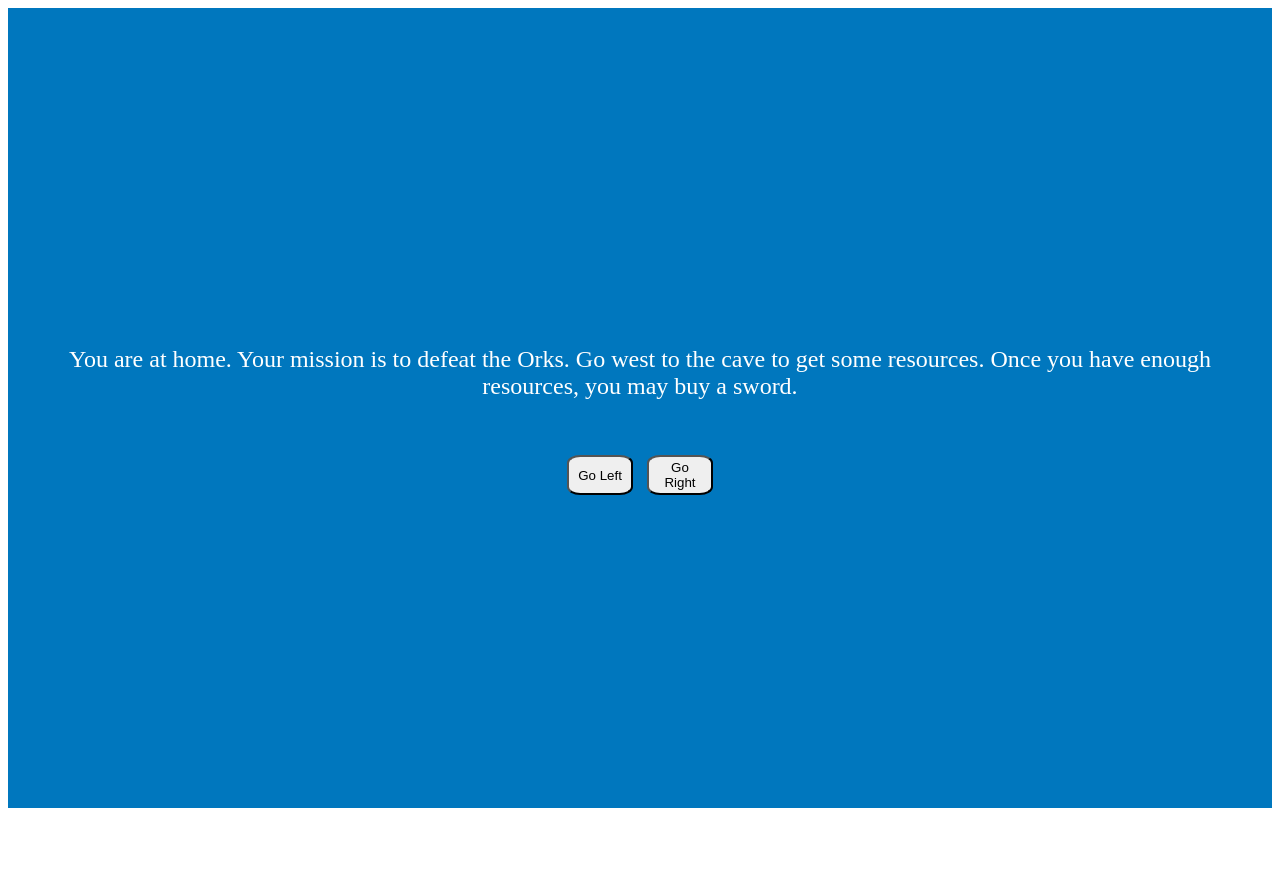
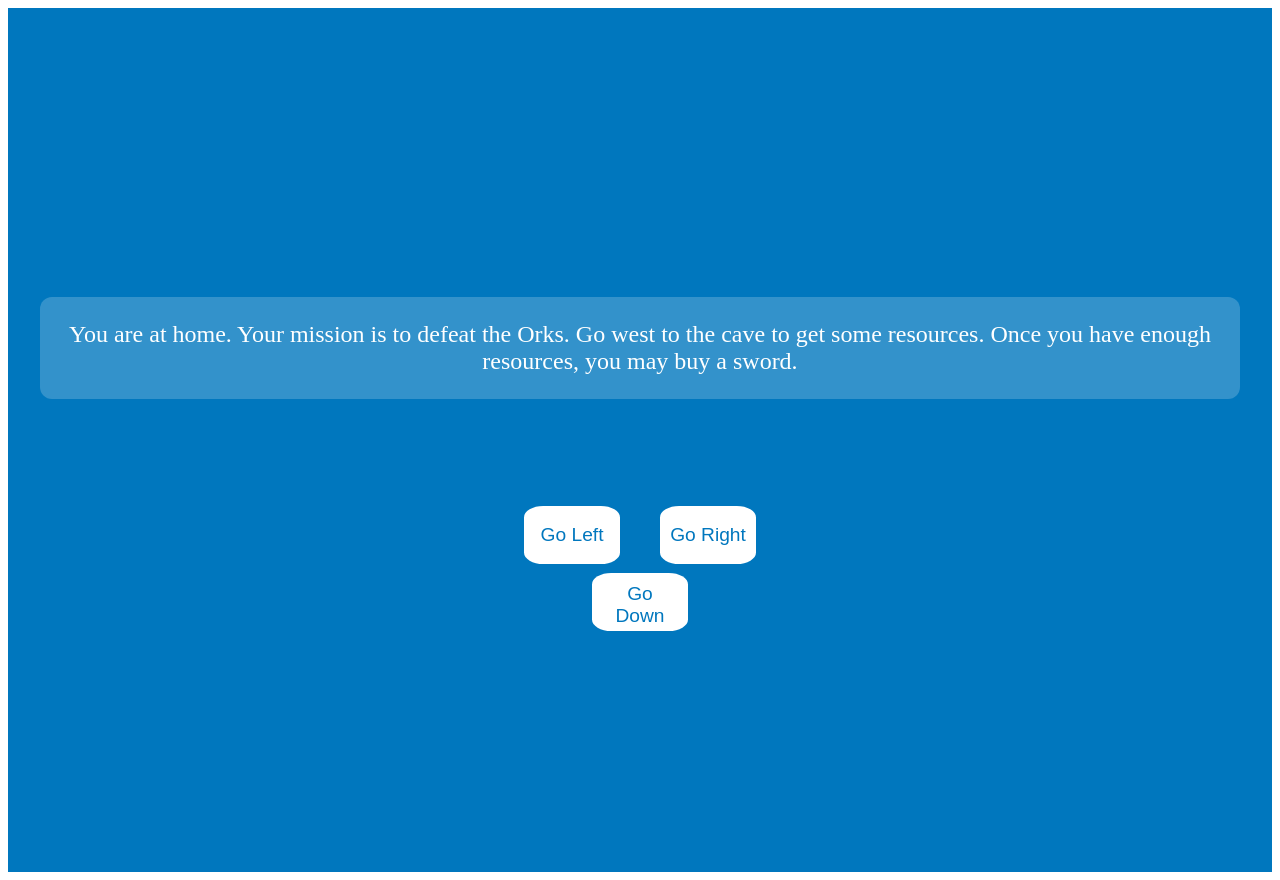
Before and after one commit to jakub-te/dungeon, a plain HTML site: page index.html in a window 1280 px wide. Before the commit the page ends 816 px from the top, so only its background shows below. Drawn offline with Linux system fonts and the light colour scheme.

Commit message:
prvni commit

```diff
--- a/index.html
+++ b/index.html
@@ -4,7 +4,7 @@
 <head>
   <meta charset="utf-8">
   <meta name="viewport" content="width=device-width">
-  <title>replit</title>
+  <title>dungeon</title>
   <link href="style.css" rel="stylesheet" type="text/css" />
 </head>
 
--- a/script.js
+++ b/script.js
@@ -6,7 +6,7 @@ let already_mined = false;
 let game_places;
 
 game_places = [{
-  directions: [1, 2, -1, -1], // position 0 (left, right, up, down)
+  directions: [1, 2, -1, 3], // position 0 (left, right, up, down)
   textField: "You are at home. Your mission is to defeat the Orks. Go west to the cave to get some resources. Once you have enough resources, you may buy a sword.",
   action_button: "Buy"
 }, {
@@ -17,6 +17,9 @@ game_places = [{
   directions: [0, -1, -1, -1], // position 2
   textField: "This is the final battle. Click the \"Battle\" button to fight the Orks",
   action_button: "Battle"
+}, {
+  directions: [-1, -1, 0, -1], // position 2
+  textField: "Dorazil jsi do Hospůdky na mýtince",
 }
 ]
 
--- a/style.css
+++ b/style.css
@@ -1,41 +1,69 @@
 #container {
   background-color: #0077be;
-  /* set background color to blue */
   display: flex;
   flex-direction: column;
   align-items: center;
   justify-content: center;
-  height: 100vh;
-  /* set height to full viewport height */
+  height: 100vh; /* set height to full viewport height */
+  padding: 2em; /* Adds padding around the container */
 }
 
 #text_area {
   font-size: 1.5em;
   color: white;
   text-align: center;
-  margin: 2em;
+  margin-bottom: 5em; /* Increased margin below text area for more space */
+  padding: 1em; /* Adds padding inside text area */
+  background-color: rgba(255, 255, 255, 0.2); /* Adds slight background to text area */
+  border-radius: 0.5em; /* Optional: rounded corners */
 }
 
 #button_container {
   display: flex;
-  flex-wrap: wrap;
   justify-content: center;
   align-items: center;
-  margin-bottom: 1em;
+  position: relative;
+  margin-bottom: 2em; /* Increased margin below button container */
+  padding: 1em; /* Adds padding inside the button container */
 }
 
 #button_container button {
   border-radius: 20%;
-  width: 5em;
-  height: 3em;
-  margin: 0.5em;
+  width: 5em; /* Increased button width */
+  height: 3em; /* Increased button height */
+  background-color: white;
+  color: #0077be;
+  border: none;
+  font-size: 1.2em; /* Increased font size for better readability */
+  padding: 0.5em; /* Adds padding inside buttons */
+}
+
+#up_button {
+  position: absolute;
+  top: -80px; /* Increased space above the center button */
+}
+
+#down_button {
+  position: absolute;
+  bottom: -80px; /* Increased space below the center button */
+}
+
+#left_button {
+  position: absolute;
+  left: -100px; /* Increased space to the left of the center button */
+}
+
+#right_button {
+  position: absolute;
+  right: -100px; /* Increased space to the right of the center button */
 }
 
 #action_button {
   border-radius: 0.5em;
-  padding: 1em;
-  font-size: 1.2em;
+  padding: 1.5em 2em; /* Increased padding inside the action button */
+  font-size: 1.5em; /* Increased font size for the action button */
   background-color: white;
   color: #0077be;
   border: none;
+  margin-top: 3em; /* Increased margin above action button */
 }
```
